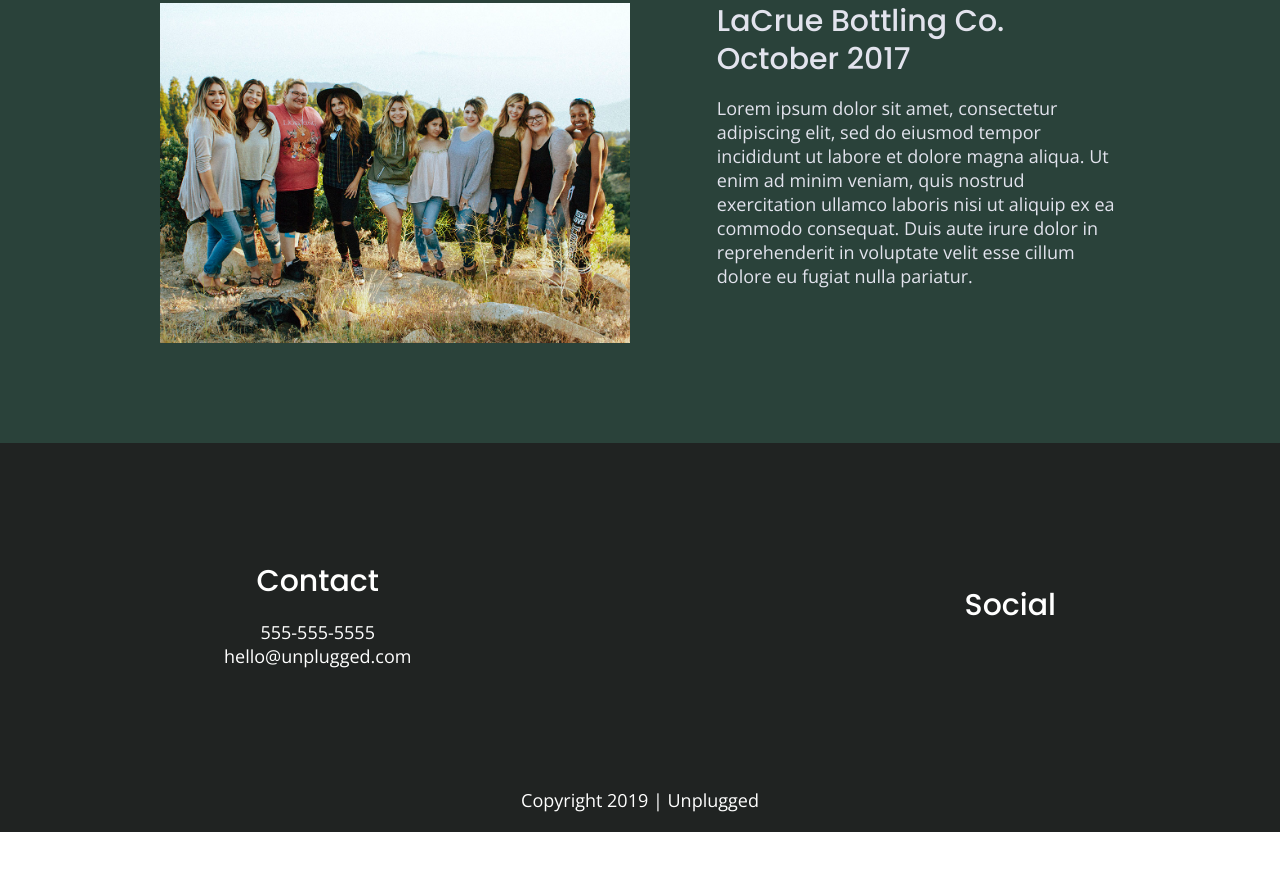
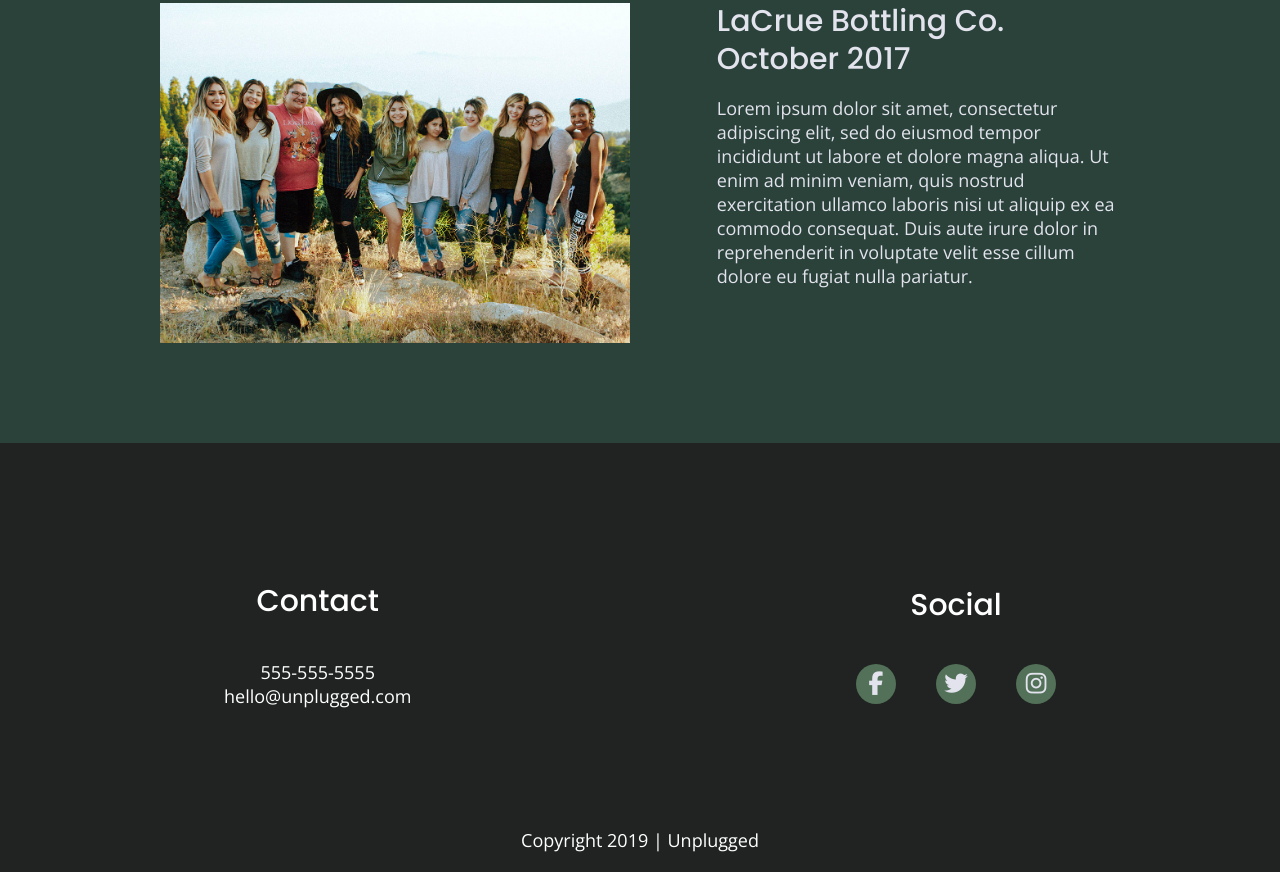
Before and after one commit to MeganWallace/206-unplugged, a website built with Parcel: page index.html in a window 1280 px wide. Shown: the part 2153-3025 px from the top of the page. Before the commit the page ends 2985 px from the top, so only its background shows below. Built offline with nearby package versions, Linux system fonts and the light colour scheme.

Commit message:
Added social icons to footer for all pages and styled in CSS

```diff
--- a/css/main.css
+++ b/css/main.css
@@ -213,8 +213,12 @@
 /* ----- Footer Styles ----- */
 
 footer {
-flex-direction: column;
-text-align: center;
+  flex-direction: column;
+  text-align: center;
+}
+
+footer h4 {
+  margin: 40px 0;
 }
 
 footer p {
@@ -225,7 +229,6 @@
 footer .content-wrapper {
   width: 55%;
   margin: 50px 0;
-
 }
 
 footer .contact {
@@ -238,12 +241,26 @@
   align-items: center;
 }
 
+footer .social-icons p {
+  display: flex;
+  justify-content: space-around;
+  align-items: center;
+  border-radius: 50%;
+  background-color: #527158;
+  width: 40px;
+  height: 40px;
+}
+
+footer .social-icons i {
+  font-size: 1.3125em;
+}
+
 footer .social p {
   display: flex;
   justify-content: center;
   align-items: center;
+}
 
-}
 footer .copyright {
   margin: 20px 0;
 }
@@ -360,8 +377,6 @@
   margin-bottom: 30px;
 }
 
-/*//// ---> .reviews article {}  */
-
 .reviews h3 {
   width: 55%;
   margin: 20px 0;
@@ -407,8 +422,6 @@
   flex-flow: row wrap;
   background: #2a423a;
 }
-
-/*//// ---> address .contact-content {} */
 
 .contact-content p {
   margin: 0;
@@ -594,6 +607,11 @@
 
   footer .contact {
     margin-bottom: 0;
+  }
+
+  footer .social-icons {
+    width: 12.5em;
+    justify-content: space-between;
   }
 
   footer .copyright {
--- a/index.html
+++ b/index.html
@@ -22,8 +22,8 @@
   <!-- Styles sheets -->
   <link rel="stylesheet" href="css/normalize.css">
   <link rel="stylesheet" href="css/main.css">
-<!-- FontAwesome CDN -->
-<script src="https://kit.fontawesome.com/cfa1c0bdb4.js" crossorigin="anonymous"></script>
+  <!-- FontAwesome CDN -->
+  <script src="https://kit.fontawesome.com/cfa1c0bdb4.js" crossorigin="anonymous"></script>
 
   <meta name="theme-color" content="#fafafa">
 </head>
@@ -33,7 +33,7 @@
   <header> <!-- ========== Header section ========== -->
     <div class="content-wrapper">
       <figure>
-        <a href="#">
+        <a href="index.html">
             <img src="img/unpluggedlogo.png" alt="unplugged logo"></a>
       </figure>
       <div class="header-divider"></div>
@@ -173,13 +173,13 @@
           <h4>Social</h4>
           <div class="social-icons">
             <p>
-              <a href="https://www.facebook.com/yoursite" target="_blank"></a>
+              <a href="https://www.facebook.com/yoursite" target="_blank"><i class="fab fa-facebook-f"></i></a>
             </p>
             <p>
-              <a href="https://www.twitter.com/yoursite" target="_blank"></a>
+              <a href="https://www.twitter.com/yoursite" target="_blank"><i class="fab fa-twitter"></i></a>
             </p>
             <p>
-              <a href="https://www.instagram.com/yoursite" target="_blank"></a>
+              <a href="https://www.instagram.com/yoursite" target="_blank"><i class="fab fa-instagram"></i></a>
             </p>
           </div>
         </div>
```
Also changed, not shown: about/index.html (+5 -5 lines), faq/index.html (+1 -1 lines).
